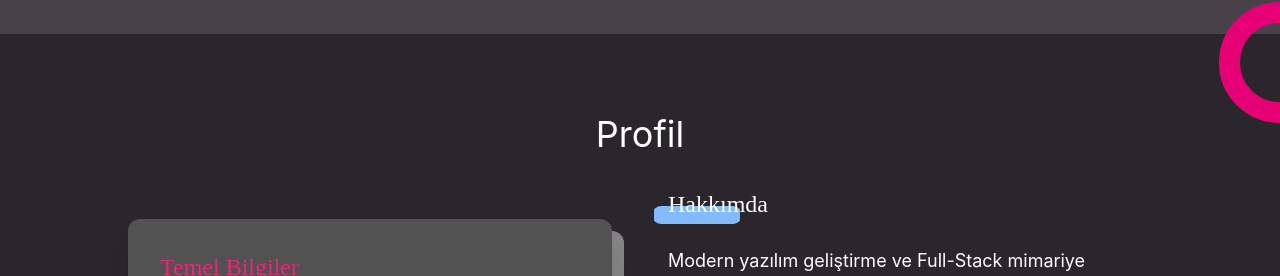
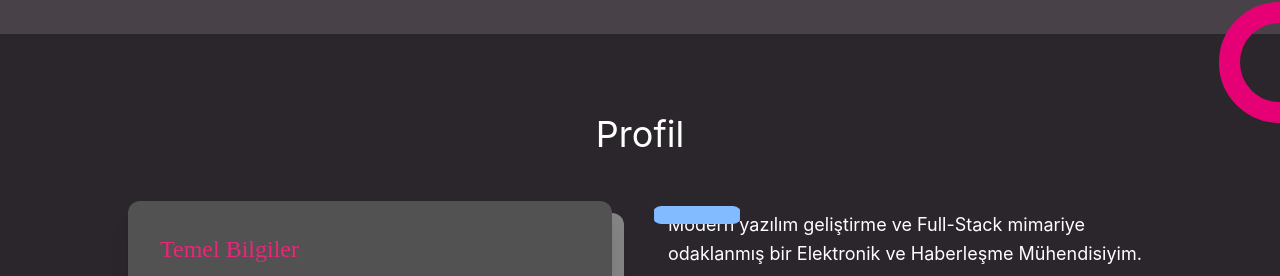
Before and after one commit to the-mustafacoskun/personal-webpage, a React (Vite) app: page / in a window 1280 px wide. Shown: the part 1119-1395 px from the top of the page. Built offline with nearby package versions, Linux system fonts and the light colour scheme; no server answers.

Commit message:
Update README and refactor Profile component for improved localization and icon components

```diff
--- a/src/components/Profile.jsx
+++ b/src/components/Profile.jsx
@@ -4,7 +4,7 @@ import { Bar } from "./icons/Bar";
 function Profile() {
   const { langData } = useLanguage();
 
-  // Safety check: langData henüz yüklenmemişse hata almamak için
+  //  langData henüz yüklenmemişse hata almamak için
   if (!langData) return null;
 
   //nesne yapısına uygun destructuring
@@ -19,6 +19,8 @@ function Profile() {
     preferredRoleText,
     preferredRole,
   } = langData.profileSection.personalInfo;
+  const {aboutMeSubTitle,} = langData.profileSection.aboutMe.subTitle;
+  const {text} = langData.profileSection.aboutMe;
 
   return (
     <section className="w-full flex flex-col gap-y-8 items-center md:items-start">
@@ -66,11 +68,11 @@ function Profile() {
           <div className="relative">
             <Bar className='absolute  top-5 left-3/9   sm:-left-4 rounded-2xl w-22.5 h-4.5 text-[#82BBFF]'/>
           <h4 className="font-playfair relative z-10 text-[24px] text-center md:text-left">
-            {langData.profileSection.aboutMe.subTitle}
+            {aboutMeSubTitle}
           </h4>
           </div>
           <p className="sm:text-[18px]  leading-relaxed">
-            {langData.profileSection.aboutMe.text}
+            {text}
           </p>
         </article>
       </div>
--- a/src/components/icons/Anot.jsx
+++ b/src/components/icons/Anot.jsx
@@ -1,4 +1,4 @@
-// src/components/icons/Anot.jsx
+
 
 export const Anot = ({ className }) => {
   return (
@@ -13,7 +13,7 @@ export const Anot = ({ className }) => {
         cy="60.5"
         r="50"
         stroke="currentColor" // Renk kontrolü Tailwind'e verildi
-        strokeWidth="21"      // Orijinal kalınlık korundu
+        strokeWidth="21"
       />
     </svg>
   );
--- a/src/components/icons/Bar.jsx
+++ b/src/components/icons/Bar.jsx
@@ -1,9 +1,9 @@
-// src/components/icons/Bar.jsx
+
 
 export const Bar = ({ className }) => {
   return (
     <svg
-      width="100%" // Esneklik için genişliği %100 yapabilirsin
+      width="100%"
       height="100%"
       viewBox="0 0 148 31"
       fill="none"
--- a/src/components/icons/BigBar.jsx
+++ b/src/components/icons/BigBar.jsx
@@ -1,4 +1,4 @@
-// src/components/icons/BigBar.jsx
+
 
 export const BigBar = ({ className }) => {
   return (
--- a/src/components/icons/Circle.jsx
+++ b/src/components/icons/Circle.jsx
@@ -1,9 +1,8 @@
-// src/components/icons/Circle.jsx
 
 export const Circle = ({ className }) => {
   return (
     <svg
-      viewBox="0 0 111 66" // VS Code'da bulduğumuz orijinal değer
+      viewBox="0 0 111 66"
       fill="none"
       xmlns="http://www.w3.org/2000/svg"
       className={className}
--- a/src/components/icons/Rect.jsx
+++ b/src/components/icons/Rect.jsx
@@ -1,4 +1,4 @@
-// src/components/icons/Rect.jsx
+
 
 export const Rect = ({ className }) => {
   return (
```
Also changed, not shown: 1 other file (tests, documents, lock files or other folders).
